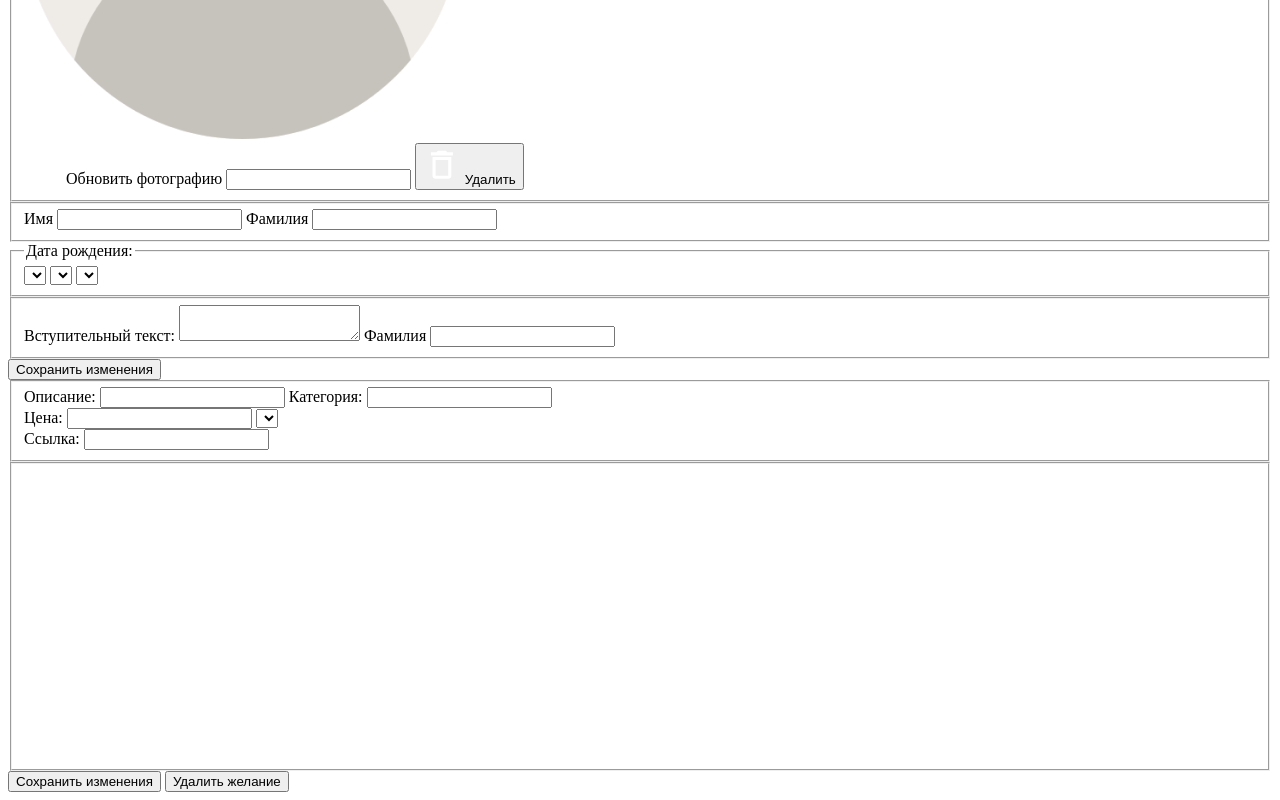
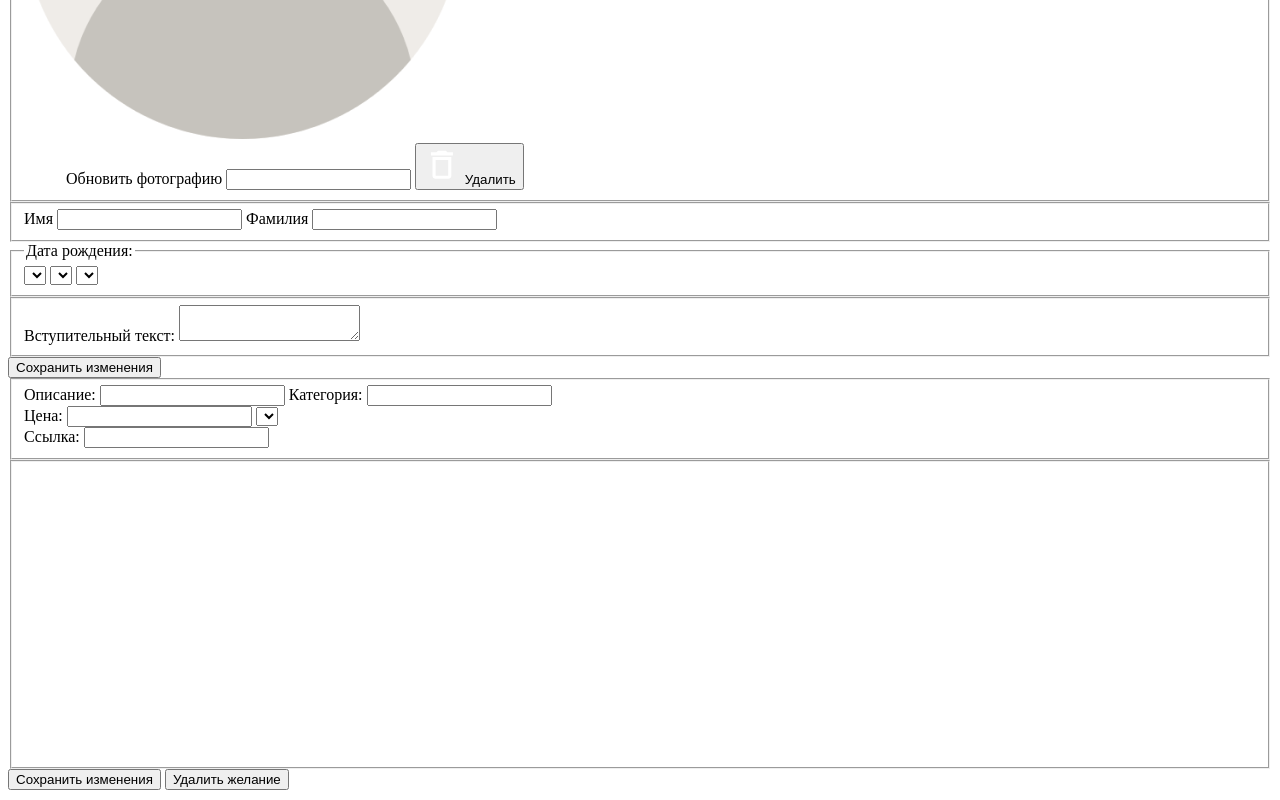
Before and after one commit to geran1ka/wishList, a plain HTML site: page index.html in a window 1280 px wide. Shown: the part 2150-2950 px from the top of the page. Drawn offline with Linux system fonts and the light colour scheme.

Commit message:
layout html wish list

```diff
--- a/index.html
+++ b/index.html
@@ -128,11 +128,6 @@
           <fieldset class="edit__description">
             <label class="edit__label" for="description">Вступительный текст:</label>
               <textarea class="edit__description-input" name="description"></textarea>
-
-            <label class="edit__label">
-              <span class="edit__label-text">Фамилия</span>
-              <input type="text" class="input" name="surname">
-            </label>
           </fieldset>
 
           <button class="edit__submit-btn">Сохранить изменения</button>
```
